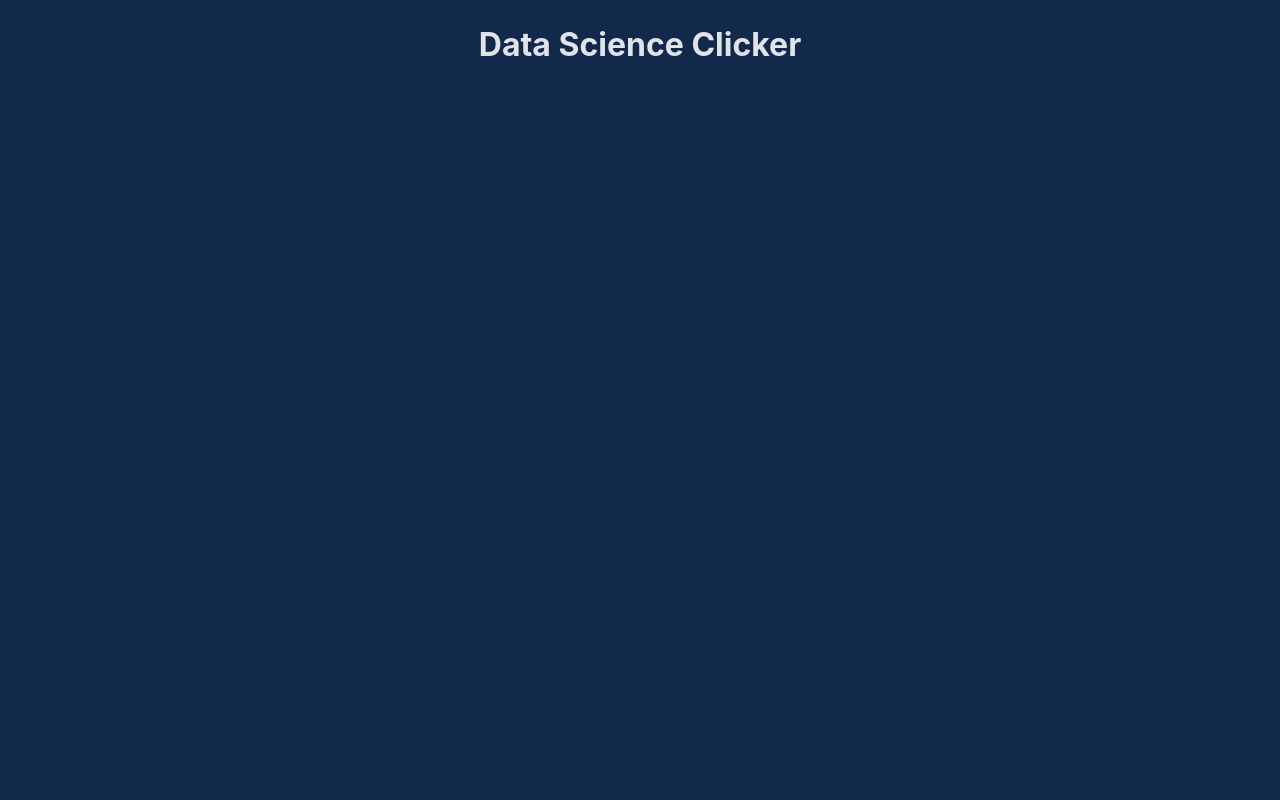
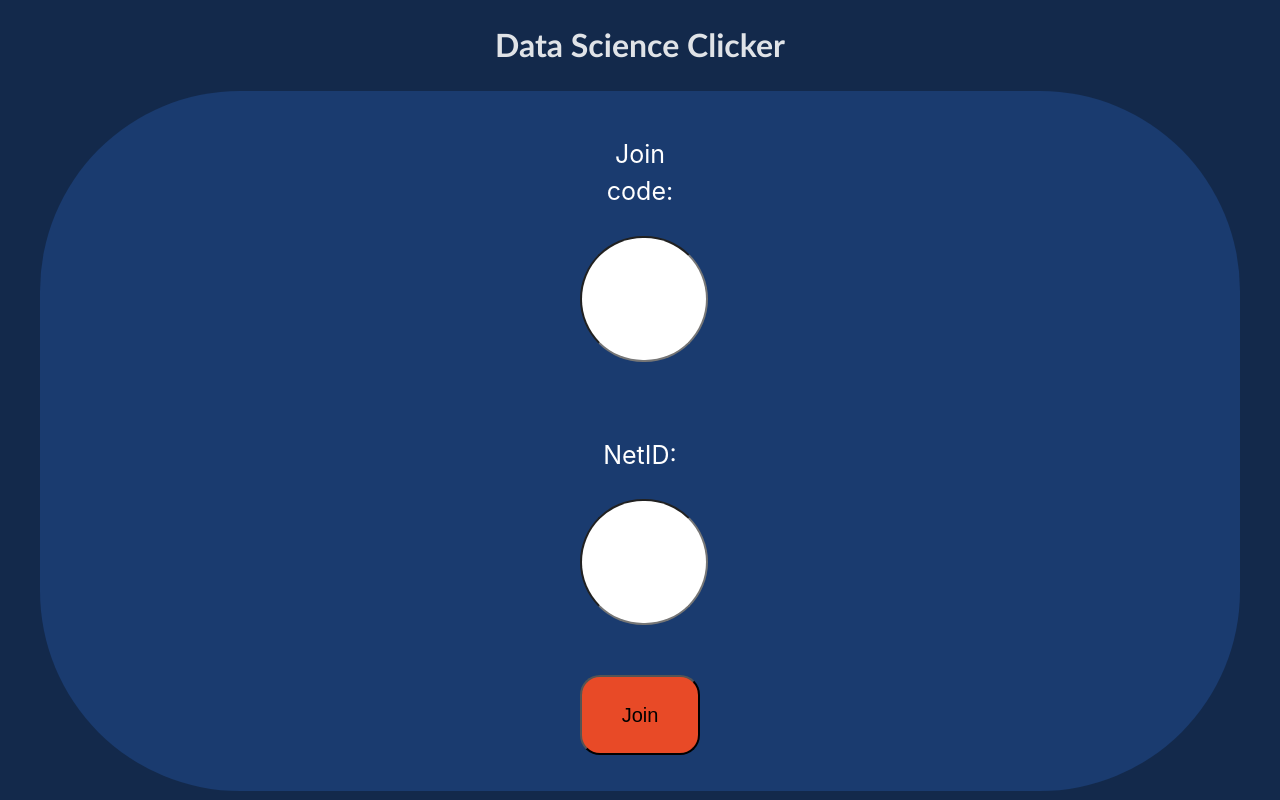
Before and after one commit to elisacarrillo/Data_Science_Clicker, a React (Vite) app: page / in a window 1280 px wide. Built offline with nearby package versions, Linux system fonts and the light colour scheme.

Commit message:
Cleaned CSS; Added Base Website Design

```diff
--- a/src/App.css
+++ b/src/App.css
@@ -1,3 +1,45 @@
 h1 {
   text-align: center;
+  font-family: 'Gill Sans', 'Gill Sans MT', Calibri, 'Trebuchet MS', sans-serif;
 }
+
+.Content {
+  background-color: #1A3B6F;
+  width: 95%;
+  height: 700px;
+  margin: 0 auto;
+  border-radius: 200px;
+}
+
+form {
+  width: 10%;
+  color: black;
+  margin: 0 auto;
+  padding: 20px;
+}
+form input[type="text"] {
+  color: black;
+  font-size: 60px;
+  width: 100%;
+  height: 120px;
+  border-radius: 100px;
+  margin-bottom: 50px;
+  background-color: white;
+  text-transform: uppercase;
+}
+
+form p {
+  text-align: center;
+  top: 60px;
+  font-size: 25px;
+  color: white;
+}
+
+.joinbutton {
+  width: 100%;
+  height: 80px;
+  border-radius: 20px;
+  background-color: #E84A27;
+  text-align: center;
+  font-size: 20px;
+}
--- a/src/App.jsx
+++ b/src/App.jsx
@@ -9,6 +9,16 @@ function App() {
   return (
     <div className="App">
       <h1>Data Science Clicker</h1>
+
+      <div className='Content'>
+        <form>
+          <p> Join code:</p>
+          <input type="text" name="name" maxLength={4}/>
+          <p> NetID: </p>
+          <input type="text" name="name"/>
+          <button className='joinbutton'> Join</button>
+        </form>
+      </div>
     </div>
   )
 }
```
